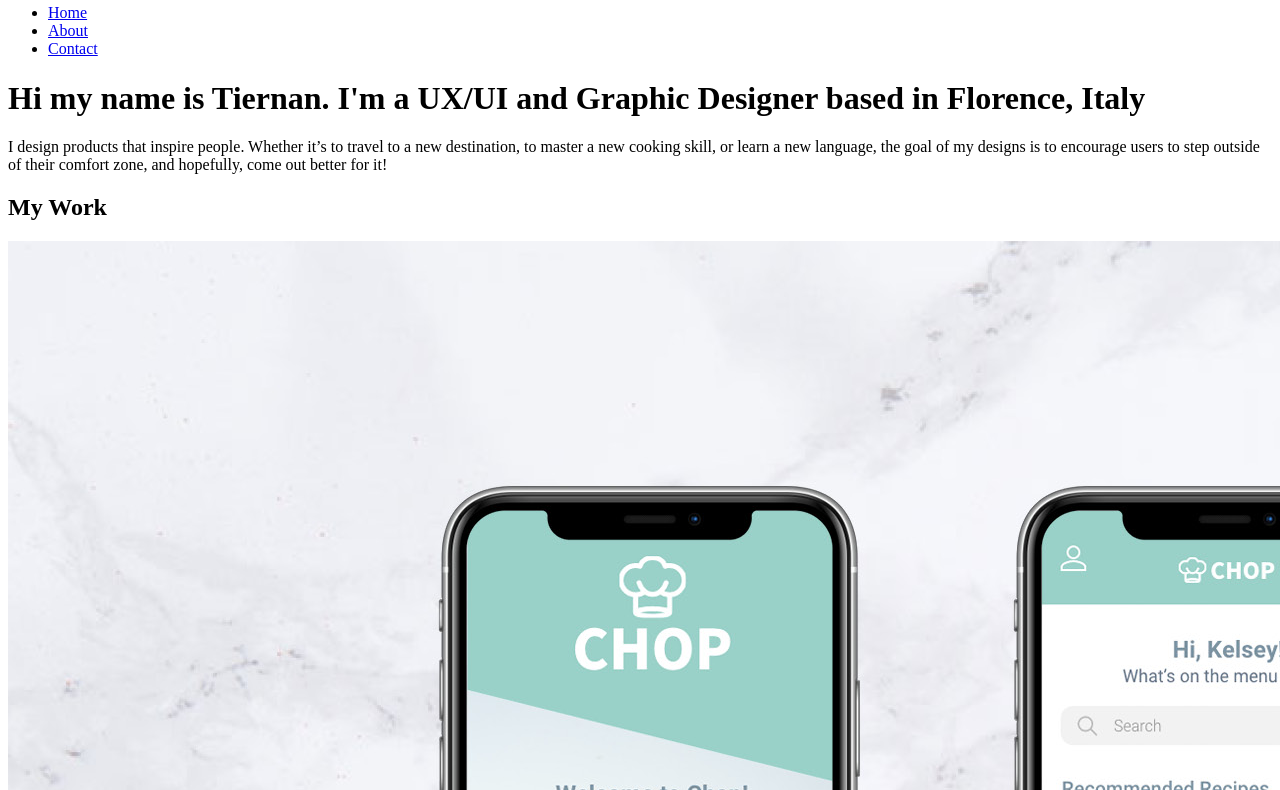
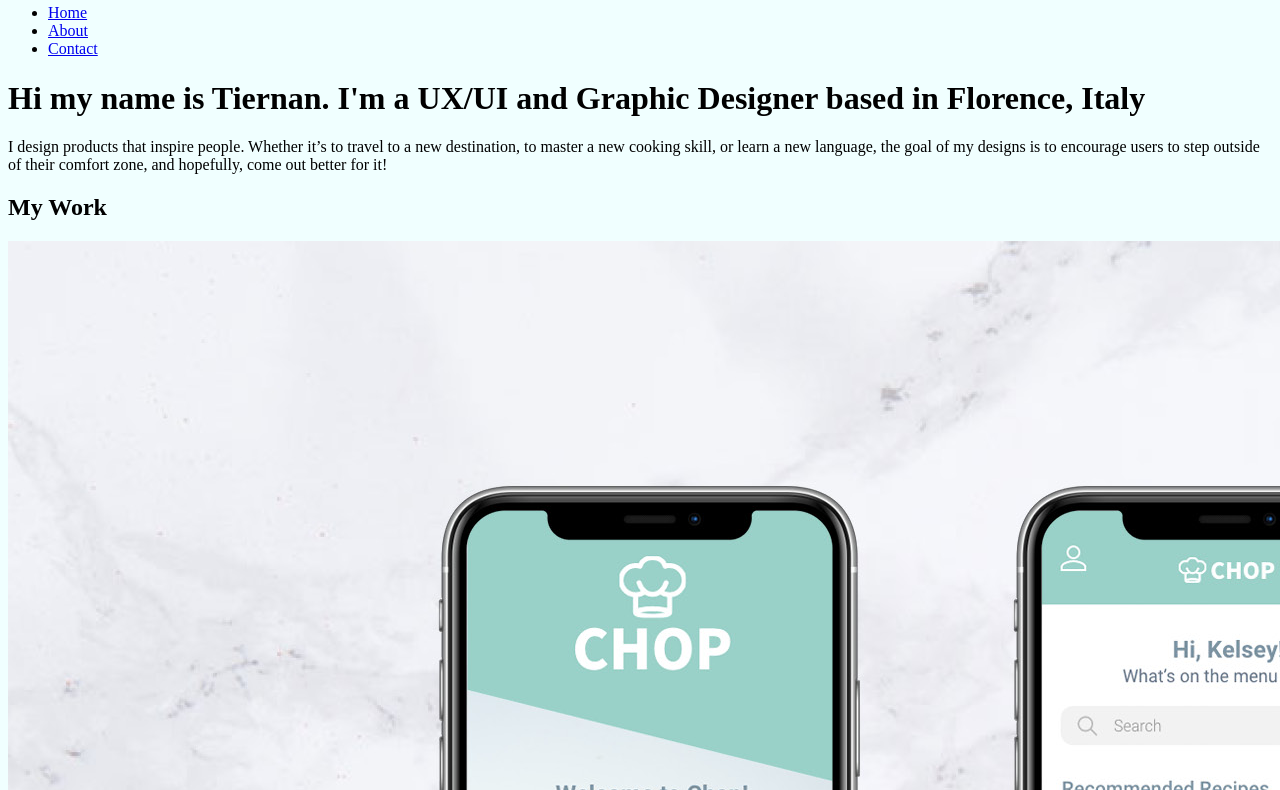
Before and after one commit to tiernancutler/Portfolio, a plain HTML site: page index.html in a window 1280 px wide. Shown: the part 445-1235 px from the top of the page. Drawn offline with Linux system fonts and the light colour scheme.

Commit message:
linked CSS filed

```diff
--- /dev/null
+++ b/css/style.css
@@ -0,0 +1,3 @@
+body{
+  background-color: Azure;
+}
--- a/index.html
+++ b/index.html
@@ -2,6 +2,7 @@
 <html lang="en" dir="ltr">
 
 <head>
+  <link rel="stylesheet" type="text/css" href="css/style.css">
   <link href="img/favicon.ico" rel="shortcut icon">
   <meta charset="utf-8">
   <meta name="description" content="Tiernan Cutler's UX UI Design Director Portfolio">
```
Also changed, not shown: about.html (+1 -0 lines), projects.html (+1 -0 lines).
